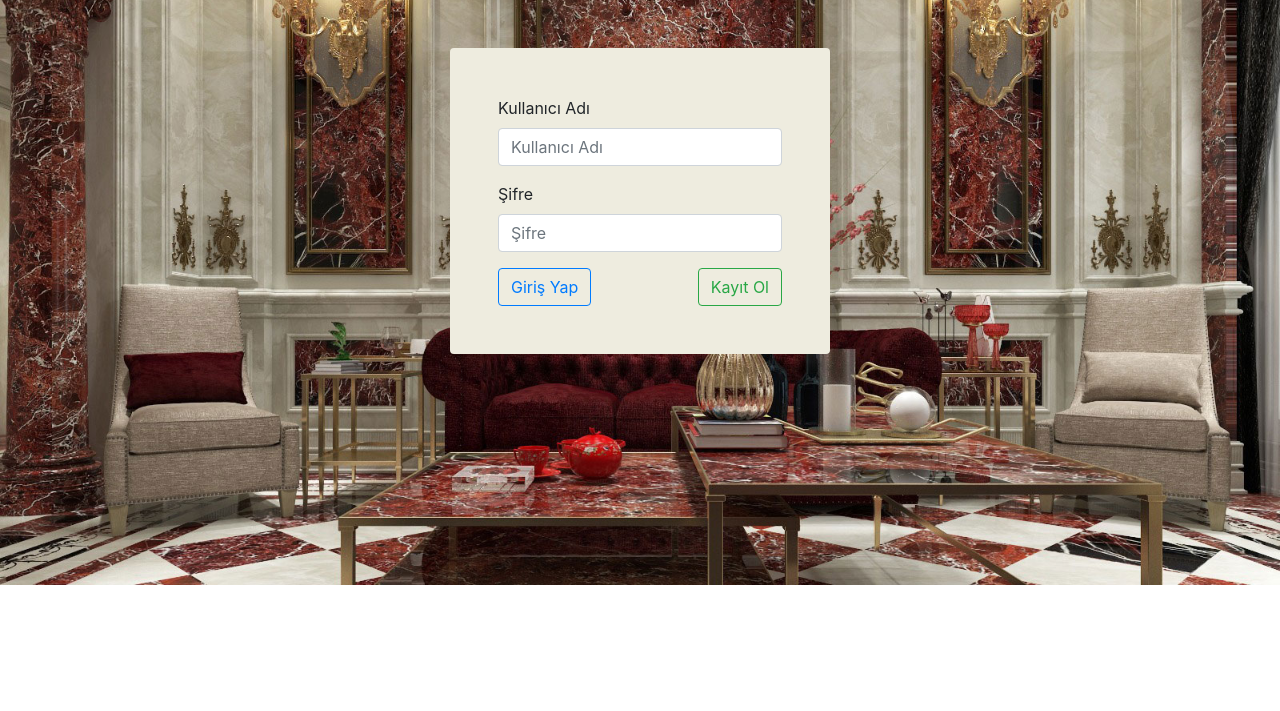
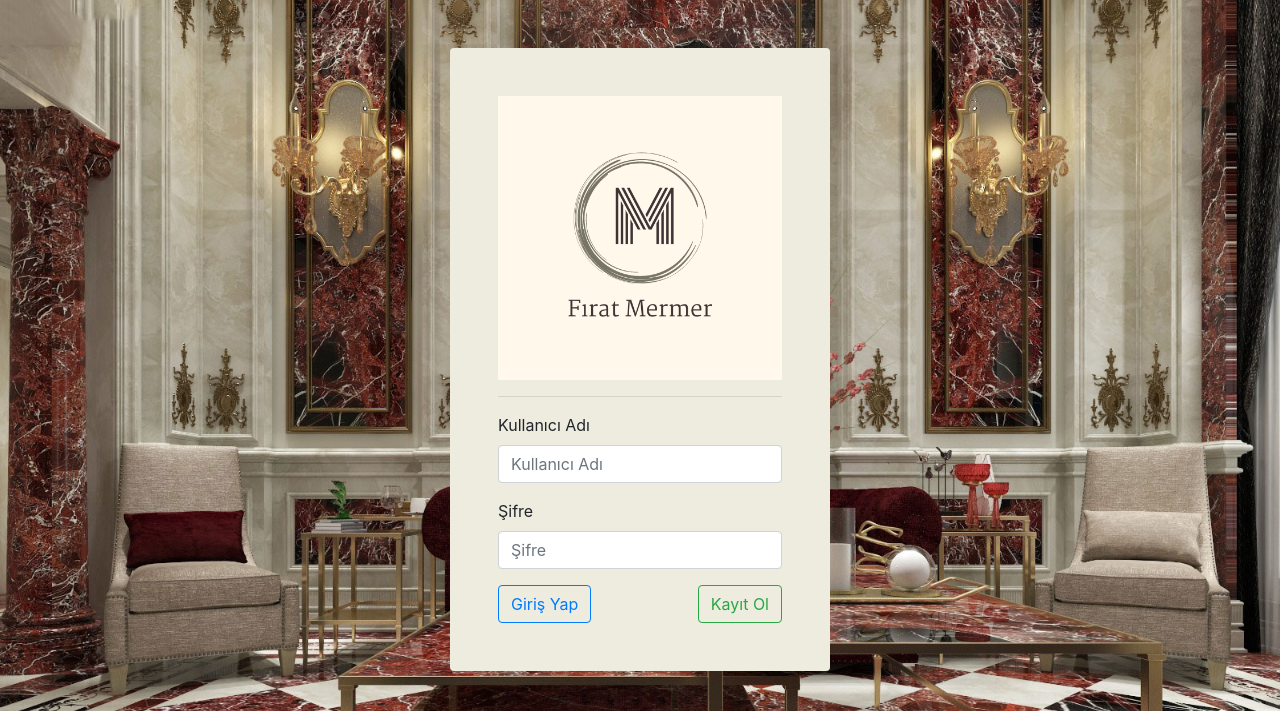
Before and after one commit to karakayaahmet/Marble-Classification, a Django app: page / in a window 1280 px wide. Shown: the top 711 px of the page. Run offline with Django 4.2, Linux system fonts and the light colour scheme; some libraries are stand-ins or nearby versions.

Commit message:
tasarım iyileştirildi.

```diff
--- a/marbleproject/templates/hesap/giris.html
+++ b/marbleproject/templates/hesap/giris.html
@@ -20,6 +20,8 @@
 
             </div>
             <div class="col-4 p-5 rounded" style="background-color: #eeecdf">
+              <img src="/static/img/m.png" alt="Fırat Mermer" class="w-100">
+              <hr>
                 <form method="post">
                   {% if error %}
                   <div class="alert alert-danger">
--- a/marbleproject/templates/hesap/kayit.html
+++ b/marbleproject/templates/hesap/kayit.html
@@ -17,6 +17,8 @@
 
             </div>
             <div class="col-4 p-5 rounded" style="background-color: #eeecdf;">
+              <img src="/static/img/m.png" alt="Fırat Mermer" class="w-100">
+              <hr>
                 <form method="post">
                   {% if error %}
                     <div class="alert alert-danger">
```
Also changed, not shown: marbleproject/static/img/m.png (added).
